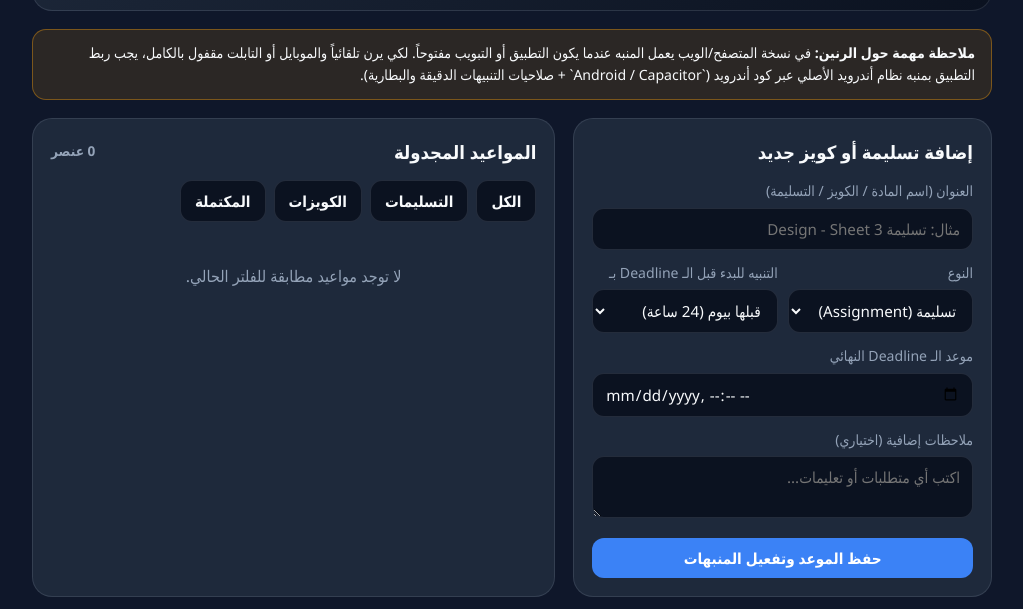
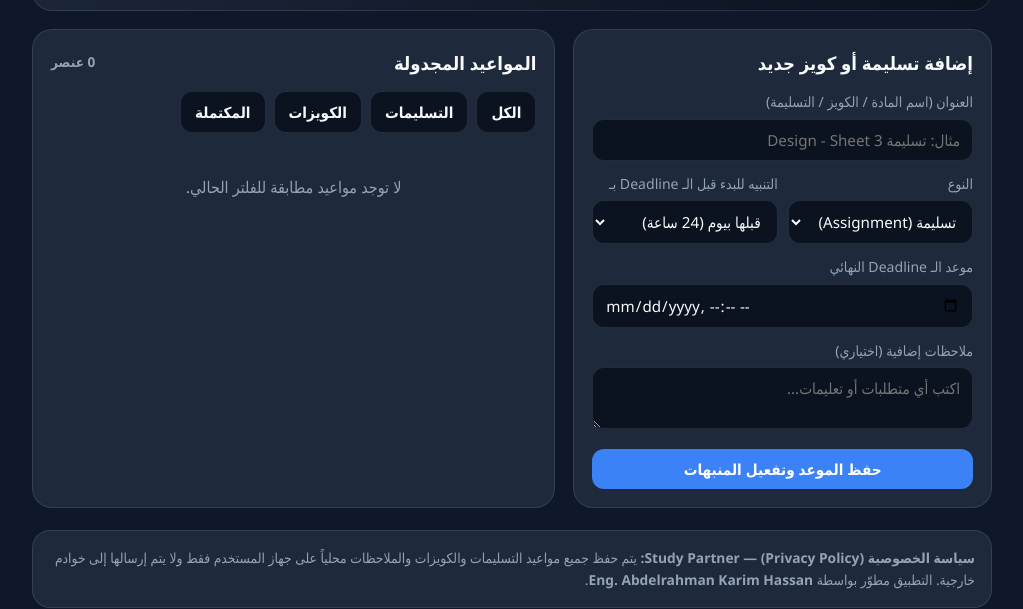
Before and after one commit to eng-abdelrahman-karim/Study-partner, a plain HTML site: page index.html in a window 1280 px wide. Shown: the part 203-812 px from the top of the page, without its empty margins (128-1151 px from the left). Drawn offline with Linux system fonts and the light colour scheme.

Commit message:
Update index.html

```diff
--- a/index.html
+++ b/index.html
@@ -363,10 +363,6 @@
       </div>
     </header>
 
-    <div class="notice-box">
-      <strong>ملاحظة مهمة حول الرنين:</strong> في نسخة المتصفح/الويب يعمل المنبه عندما يكون التطبيق أو التبويب مفتوحاً. لكي يرن تلقائياً والموبايل أو التابلت مقفول بالكامل، يجب ربط التطبيق بمنبه نظام أندرويد الأصلي عبر كود أندرويد (`Android / Capacitor` + صلاحيات التنبيهات الدقيقة والبطارية).
-    </div>
-
     <div class="grid">
       <div class="card">
         <h2>إضافة تسليمة أو كويز جديد</h2>
```
